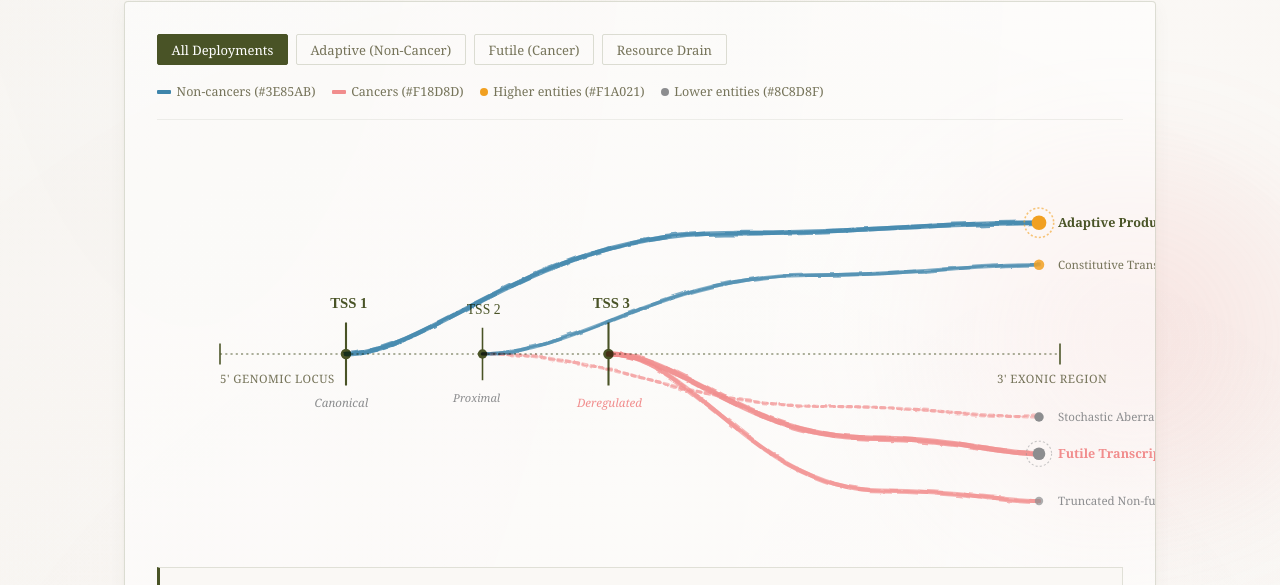
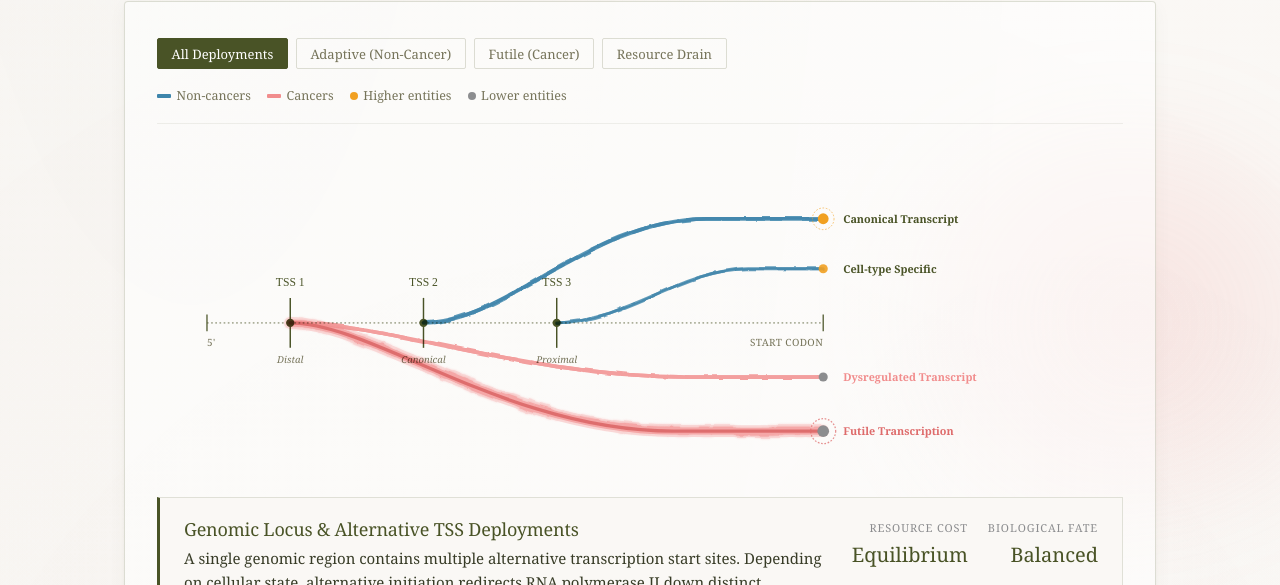
Before and after one commit to Aditi-Satish/aditi-satish.github.io, a website built with Vite: page index.html in a window 1280 px wide. Shown: the part 990-1575 px from the top of the page. Built offline with nearby package versions, Linux system fonts and the light colour scheme; a web font is replaced by a local one.

Commit message:
feat: optimize TSS diagram spacing, equalize font weights, add heavy water wash for futile transcription

```diff
--- a/index.html
+++ b/index.html
@@ -31,6 +31,18 @@
         <feMerge>
           <feMergeNode in="blurred" />
           <feMergeNode in="SourceGraphic" opacity="0.65" />
+        </feMerge>
+      </filter>
+
+      <!-- Enhanced Heavy Water Wash Filter for Futile Transcription -->
+      <filter id="heavy-watercolor-displacement" x="-30%" y="-30%" width="160%" height="160%">
+        <feTurbulence type="fractalNoise" baseFrequency="0.028" numOctaves="4" result="heavyNoise" />
+        <feDisplacementMap in="SourceGraphic" in2="heavyNoise" scale="9.5" xChannelSelector="R" yChannelSelector="G" result="displacedHeavy" />
+        <feGaussianBlur in="displacedHeavy" stdDeviation="1.1" result="blurredHeavy" />
+        <feMerge>
+          <feMergeNode in="blurredHeavy" opacity="0.75" />
+          <feMergeNode in="displacedHeavy" opacity="0.9" />
+          <feMergeNode in="SourceGraphic" opacity="0.45" />
         </feMerge>
       </filter>
     </defs>
@@ -125,118 +137,124 @@
             <div class="viz-legend-bar" aria-label="Scientific Color Vocabulary">
               <div class="legend-item">
                 <span class="legend-swatch swatch-noncancer"></span>
-                <span>Non-cancers (#3E85AB)</span>
+                <span>Non-cancers</span>
               </div>
               <div class="legend-item">
                 <span class="legend-swatch swatch-cancer"></span>
-                <span>Cancers (#F18D8D)</span>
+                <span>Cancers</span>
               </div>
               <div class="legend-item">
                 <span class="legend-swatch-circle swatch-higher"></span>
-                <span>Higher entities (#F1A021)</span>
+                <span>Higher entities</span>
               </div>
               <div class="legend-item">
                 <span class="legend-swatch-circle swatch-lower"></span>
-                <span>Lower entities (#8C8D8F)</span>
+                <span>Lower entities</span>
               </div>
             </div>
           </div>
 
-          <!-- Interactive SVG Diagram -->
+          <!-- Interactive SVG Diagram (Extended 1160px coordinate canvas to prevent clipping) -->
           <div id="tss-svg-container" class="viz-svg-wrapper">
-            <svg viewBox="0 0 920 380" fill="none" xmlns="http://www.w3.org/2000/svg" role="img" aria-labelledby="svg-title svg-desc">
+            <svg viewBox="0 0 1160 390" fill="none" xmlns="http://www.w3.org/2000/svg" role="img" aria-labelledby="svg-title svg-desc">
               <title id="svg-title">Alternative Transcription Start Site Trajectories in Non-cancer vs Cancer</title>
-              <desc id="svg-desc">Branching watercolor trajectories flowing from a genomic locus to distinct biological outcomes, illustrating resource consumption.</desc>
+              <desc id="svg-desc">Branching watercolor trajectories flowing from genomic start sites to distinct transcript fates, illustrating energy expenditure.</desc>
 
               <!-- Genomic Coordinate Baseline -->
               <g class="genomic-axis">
-                <line x1="60" y1="200" x2="860" y2="200" stroke="#495326" stroke-width="2" stroke-dasharray="2 3" opacity="0.45" />
-                <line x1="60" y1="190" x2="60" y2="210" stroke="#495326" stroke-width="1.5" />
-                <line x1="860" y1="190" x2="860" y2="210" stroke="#495326" stroke-width="1.5" />
-                <text x="60" y="228" fill="#76745A" font-family="Georgia" font-size="11" letter-spacing="0.04em">5' GENOMIC LOCUS</text>
-                <text x="800" y="228" fill="#76745A" font-family="Georgia" font-size="11" letter-spacing="0.04em">3' EXONIC REGION</text>
+                <line x1="60" y1="210" x2="800" y2="210" stroke="#495326" stroke-width="2" stroke-dasharray="2 3" opacity="0.45" />
+                <line x1="60" y1="200" x2="60" y2="220" stroke="#495326" stroke-width="1.5" />
+                <line x1="800" y1="200" x2="800" y2="220" stroke="#495326" stroke-width="1.5" />
+                <text x="60" y="238" fill="#76745A" font-family="Georgia" font-size="12" letter-spacing="0.04em">5'</text>
+                <text x="800" y="238" fill="#76745A" font-family="Georgia" font-size="12" letter-spacing="0.04em" text-anchor="end">START CODON</text>
               </g>
 
-              <!-- Start Sites / Transcription Inception Ticks -->
+              <!-- Start Sites / Transcription Inception Ticks (Equal font thickness across all three) -->
               <g class="tss-promoters">
-                <!-- TSS 1 (Canonical / Upstream) -->
+                <!-- TSS 1: Distal -->
                 <g class="tss-interactive-node" data-tss="tss-1">
-                  <line x1="180" y1="170" x2="180" y2="230" stroke="#495326" stroke-width="2" />
-                  <circle cx="180" cy="200" r="5" fill="#495326" />
-                  <text x="165" y="156" fill="#495326" font-family="Didot, serif" font-size="14" font-weight="bold">TSS 1</text>
-                  <text x="150" y="250" fill="#8C8D8F" font-family="Georgia" font-size="11" font-style="italic">Canonical</text>
+                  <line x1="160" y1="180" x2="160" y2="240" stroke="#495326" stroke-width="1.75" />
+                  <circle cx="160" cy="210" r="5" fill="#495326" />
+                  <text x="160" y="166" fill="#495326" font-family="Didot, serif" font-size="14" font-weight="normal" text-anchor="middle">TSS 1</text>
+                  <text x="160" y="258" fill="#76745A" font-family="Georgia" font-size="11.5" font-style="italic" text-anchor="middle">Distal</text>
                 </g>
 
-                <!-- TSS 2 (Alternative Physiological) -->
+                <!-- TSS 2: Canonical -->
                 <g class="tss-interactive-node" data-tss="tss-2">
-                  <line x1="310" y1="175" x2="310" y2="225" stroke="#495326" stroke-width="1.5" />
-                  <circle cx="310" cy="200" r="4.5" fill="#495326" />
-                  <text x="295" y="162" fill="#495326" font-family="Didot, serif" font-size="13">TSS 2</text>
-                  <text x="282" y="246" fill="#8C8D8F" font-family="Georgia" font-size="10.5" font-style="italic">Proximal</text>
+                  <line x1="320" y1="180" x2="320" y2="240" stroke="#495326" stroke-width="1.75" />
+                  <circle cx="320" cy="210" r="5" fill="#495326" />
+                  <text x="320" y="166" fill="#495326" font-family="Didot, serif" font-size="14" font-weight="normal" text-anchor="middle">TSS 2</text>
+                  <text x="320" y="258" fill="#76745A" font-family="Georgia" font-size="11.5" font-style="italic" text-anchor="middle">Canonical</text>
                 </g>
 
-                <!-- TSS 3 (Cryptic / Oncogenic) -->
+                <!-- TSS 3: Proximal -->
                 <g class="tss-interactive-node" data-tss="tss-3">
-                  <line x1="430" y1="170" x2="430" y2="230" stroke="#495326" stroke-width="2" />
-                  <circle cx="430" cy="200" r="5" fill="#495326" />
-                  <text x="415" y="156" fill="#495326" font-family="Didot, serif" font-size="14" font-weight="bold">TSS 3</text>
-                  <text x="400" y="250" fill="#F18D8D" font-family="Georgia" font-size="11" font-style="italic">Deregulated</text>
+                  <line x1="480" y1="180" x2="480" y2="240" stroke="#495326" stroke-width="1.75" />
+                  <circle cx="480" cy="210" r="5" fill="#495326" />
+                  <text x="480" y="166" fill="#495326" font-family="Didot, serif" font-size="14" font-weight="normal" text-anchor="middle">TSS 3</text>
+                  <text x="480" y="258" fill="#76745A" font-family="Georgia" font-size="11.5" font-style="italic" text-anchor="middle">Proximal</text>
                 </g>
               </g>
 
               <!-- Branching Translucent Trajectories (Watercolor Washes) -->
-              <!-- Group 1: Non-Cancer / Adaptive Trajectories (#3E85AB) -->
+              <!-- Group 1: Non-Cancer / Adaptive Trajectories (#3E85AB) - Exactly Two Transcripts -->
               <g class="trajectories-noncancer" filter="url(#watercolor-displacement)" style="mix-blend-mode: multiply;">
-                <!-- Primary Adaptive Path from TSS 1 -->
-                <path class="path-noncancer" d="M180 200 C 260 200, 360 85, 540 85 C 670 85, 740 75, 840 75"
-                      stroke="#3E85AB" stroke-width="4.5" stroke-linecap="round" fill="none" opacity="0.75" />
-                <!-- Secondary Adaptive Path from TSS 2 -->
-                <path class="path-noncancer" d="M310 200 C 400 200, 480 125, 620 125 C 720 125, 770 115, 840 115"
-                      stroke="#3E85AB" stroke-width="3.5" stroke-linecap="round" fill="none" opacity="0.65" />
+                <!-- 1. Canonical Transcript (Originating from TSS 2 Canonical) -->
+                <path class="path-noncancer" d="M320 210 C 420 210, 520 85, 660 85 L 800 85"
+                      stroke="#3E85AB" stroke-width="4.5" stroke-linecap="round" fill="none" opacity="0.85" />
+                <!-- 2. Cell-type Specific Transcript (Originating from TSS 3 Proximal) -->
+                <path class="path-noncancer" d="M480 210 C 560 210, 630 145, 710 145 L 800 145"
+                      stroke="#3E85AB" stroke-width="3.5" stroke-linecap="round" fill="none" opacity="0.8" />
               </g>
 
-              <!-- Group 2: Cancer / Futile Trajectories (#F18D8D) -->
-              <g class="trajectories-cancer" filter="url(#watercolor-displacement)" style="mix-blend-mode: multiply;">
-                <!-- Stochastic Divergence 1 from TSS 3 -->
-                <path class="path-cancer" d="M430 200 C 500 200, 560 280, 680 280 C 760 280, 800 295, 840 295"
-                      stroke="#F18D8D" stroke-width="5" stroke-linecap="round" fill="none" opacity="0.75" />
-                <!-- Futile Secondary Branching from TSS 3 -->
-                <path class="path-cancer" d="M430 200 C 510 200, 570 330, 690 330 C 770 330, 800 340, 840 340"
-                      stroke="#F18D8D" stroke-width="4" stroke-linecap="round" fill="none" opacity="0.65" />
-                <!-- Intermediate Stochastic Cross-drift -->
-                <path class="path-cancer" d="M310 200 C 440 200, 500 250, 640 250 C 730 250, 780 260, 840 260"
-                      stroke="#F18D8D" stroke-width="3" stroke-linecap="round" stroke-dasharray="4 4" fill="none" opacity="0.5" />
+              <!-- Group 2: Cancer Trajectories (#F18D8D) -->
+              <g class="trajectories-cancer" style="mix-blend-mode: multiply;">
+                <!-- 1. Dysregulated Transcript (From TSS 1 Distal) -->
+                <path class="path-cancer" filter="url(#watercolor-displacement)"
+                      d="M160 210 C 280 210, 440 275, 640 275 L 800 275"
+                      stroke="#F18D8D" stroke-width="4.5" stroke-linecap="round" fill="none" opacity="0.85" />
+
+                <!-- 2. Distal Futile Transcription with HEAVY WATER WASH -->
+                <!-- Heavy Water Wash: Layer 1 (Wide translucent bleed) -->
+                <path class="path-futile-heavy" filter="url(#heavy-watercolor-displacement)"
+                      d="M160 210 C 260 210, 420 340, 620 340 L 800 340"
+                      stroke="#F18D8D" stroke-width="14" stroke-linecap="round" fill="none" opacity="0.32" />
+                <!-- Heavy Water Wash: Layer 2 (Rich watercolor pigment wash) -->
+                <path class="path-futile-heavy" filter="url(#heavy-watercolor-displacement)"
+                      d="M160 210 C 260 210, 420 340, 620 340 L 800 340"
+                      stroke="#F18D8D" stroke-width="8" stroke-linecap="round" fill="none" opacity="0.65" />
+                <!-- Heavy Water Wash: Layer 3 (Dense saturated core) -->
+                <path class="path-futile-heavy"
+                      d="M160 210 C 260 210, 420 340, 620 340 L 800 340"
+                      stroke="#DE6B6B" stroke-width="4" stroke-linecap="round" fill="none" opacity="0.95" />
               </g>
 
-              <!-- Higher Entities (#F1A021) & Lower Entities (#8C8D8F) Nodes -->
+              <!-- Destination Nodes & Generous Labels (Starting at x=824, fully within 1160px canvas) -->
               <g class="entity-nodes">
-                <!-- Higher Entity Nodes (Adaptive High-Affinity / Essential Functions) -->
+                <!-- Non-Cancer 1: Canonical Transcript -->
                 <g class="node-higher">
-                  <circle cx="840" cy="75" r="7" fill="#F1A021" />
-                  <circle cx="840" cy="75" r="14" stroke="#F1A021" stroke-width="1.5" stroke-dasharray="2 2" opacity="0.6" />
-                  <text x="858" y="79" fill="#495326" font-family="Georgia" font-size="12" font-weight="600">Adaptive Product (Higher Entity)</text>
+                  <circle cx="800" cy="85" r="6.5" fill="#F1A021" />
+                  <circle cx="800" cy="85" r="13" stroke="#F1A021" stroke-width="1.2" stroke-dasharray="2 2" opacity="0.6" />
+                  <text x="824" y="90" fill="#495326" font-family="Georgia" font-size="13" font-weight="600">Canonical Transcript</text>
                 </g>
 
+                <!-- Non-Cancer 2: Cell-type Specific -->
                 <g class="node-higher">
-                  <circle cx="840" cy="115" r="5" fill="#F1A021" opacity="0.85" />
-                  <text x="858" y="119" fill="#76745A" font-family="Georgia" font-size="11">Constitutive Transcript</text>
+                  <circle cx="800" cy="145" r="5.5" fill="#F1A021" opacity="0.9" />
+                  <text x="824" y="150" fill="#495326" font-family="Georgia" font-size="13" font-weight="600">Cell-type Specific</text>
                 </g>
 
-                <!-- Lower Entity Nodes (Futile / Deregulated Oncogenic Byproducts) -->
+                <!-- Cancer 1: Dysregulated Transcript -->
                 <g class="node-lower">
-                  <circle cx="840" cy="260" r="4.5" fill="#8C8D8F" />
-                  <text x="858" y="264" fill="#8C8D8F" font-family="Georgia" font-size="11">Stochastic Aberrant Isoform</text>
+                  <circle cx="800" cy="275" r="5.5" fill="#8C8D8F" />
+                  <text x="824" y="280" fill="#F18D8D" font-family="Georgia" font-size="13" font-weight="600">Dysregulated Transcript</text>
                 </g>
 
+                <!-- Cancer 2: Futile Transcription (Heavy Water Wash) -->
                 <g class="node-lower">
-                  <circle cx="840" cy="295" r="6" fill="#8C8D8F" />
-                  <circle cx="840" cy="295" r="12" stroke="#8C8D8F" stroke-width="1" stroke-dasharray="2 2" opacity="0.5" />
-                  <text x="858" y="299" fill="#F18D8D" font-family="Georgia" font-size="12" font-weight="600">Futile Transcription Drain</text>
-                </g>
-
-                <g class="node-lower">
-                  <circle cx="840" cy="340" r="4" fill="#8C8D8F" opacity="0.7" />
-                  <text x="858" y="344" fill="#8C8D8F" font-family="Georgia" font-size="11">Truncated Non-functional Product</text>
+                  <circle cx="800" cy="340" r="7" fill="#8C8D8F" />
+                  <circle cx="800" cy="340" r="15" stroke="#DE6B6B" stroke-width="1.5" stroke-dasharray="2 2" opacity="0.75" />
+                  <text x="824" y="345" fill="#DE6B6B" font-family="Georgia" font-size="13" font-weight="600">Futile Transcription</text>
                 </g>
               </g>
             </svg>
--- a/src/styles/main.css
+++ b/src/styles/main.css
@@ -252,15 +252,15 @@ section {
   font-size: 1.0625rem;
 }
 
-/* Visualization Stage & Container */
 .viz-stage {
-  background: rgba(255, 255, 255, 0.5);
+  background: rgba(255, 255, 255, 0.55);
   border: 1px solid var(--color-border-light);
   border-radius: 4px;
-  padding: 2rem;
+  padding: 2.25rem 2rem;
   box-shadow: var(--shadow-paper);
   position: relative;
-  overflow: hidden;
+  overflow-x: auto;
+  overflow-y: visible;
 }
 
 .viz-controls-bar {
```
Also changed, not shown: src/scripts/tss-visual.ts (+32 -27 lines), dist/index.html.
